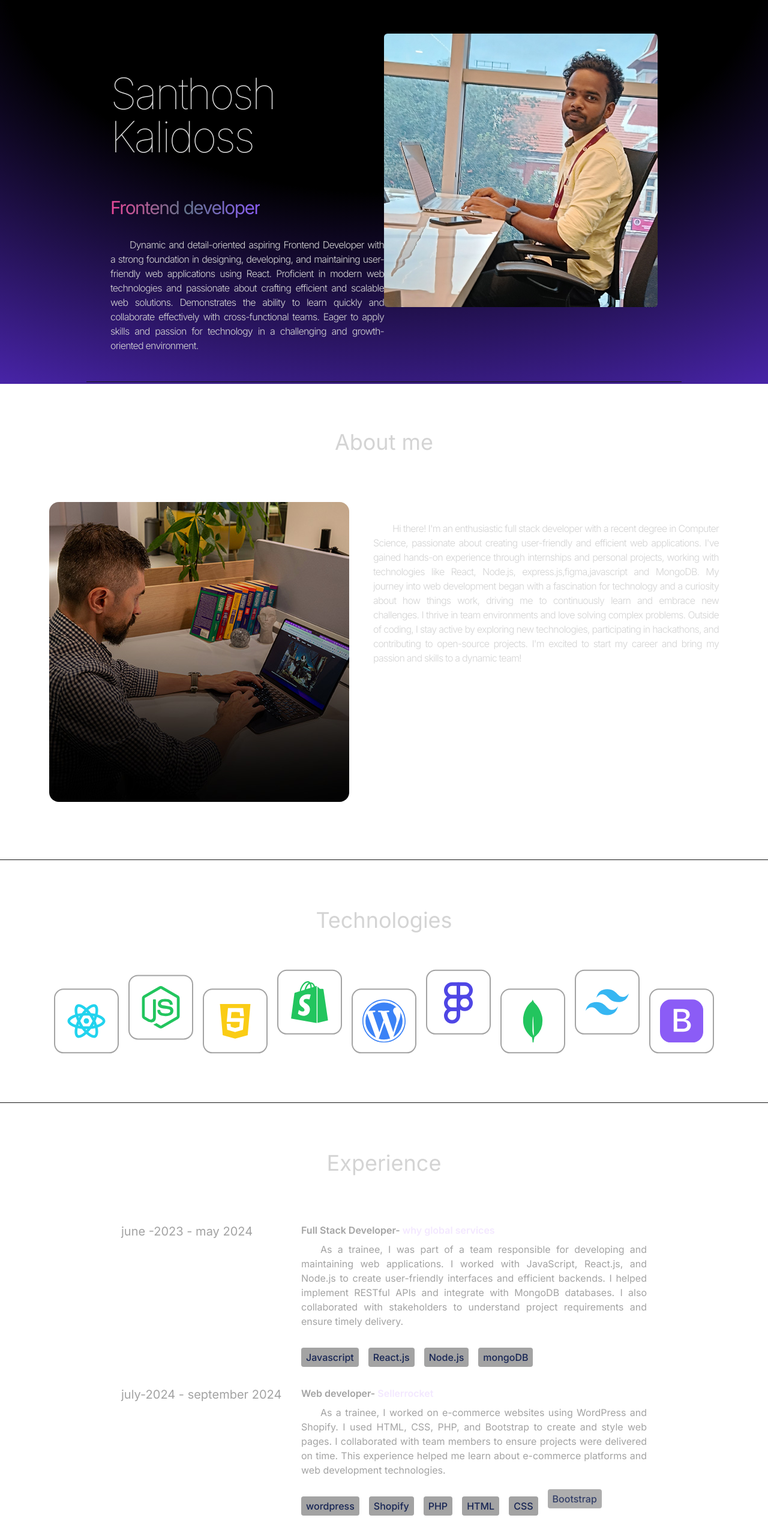
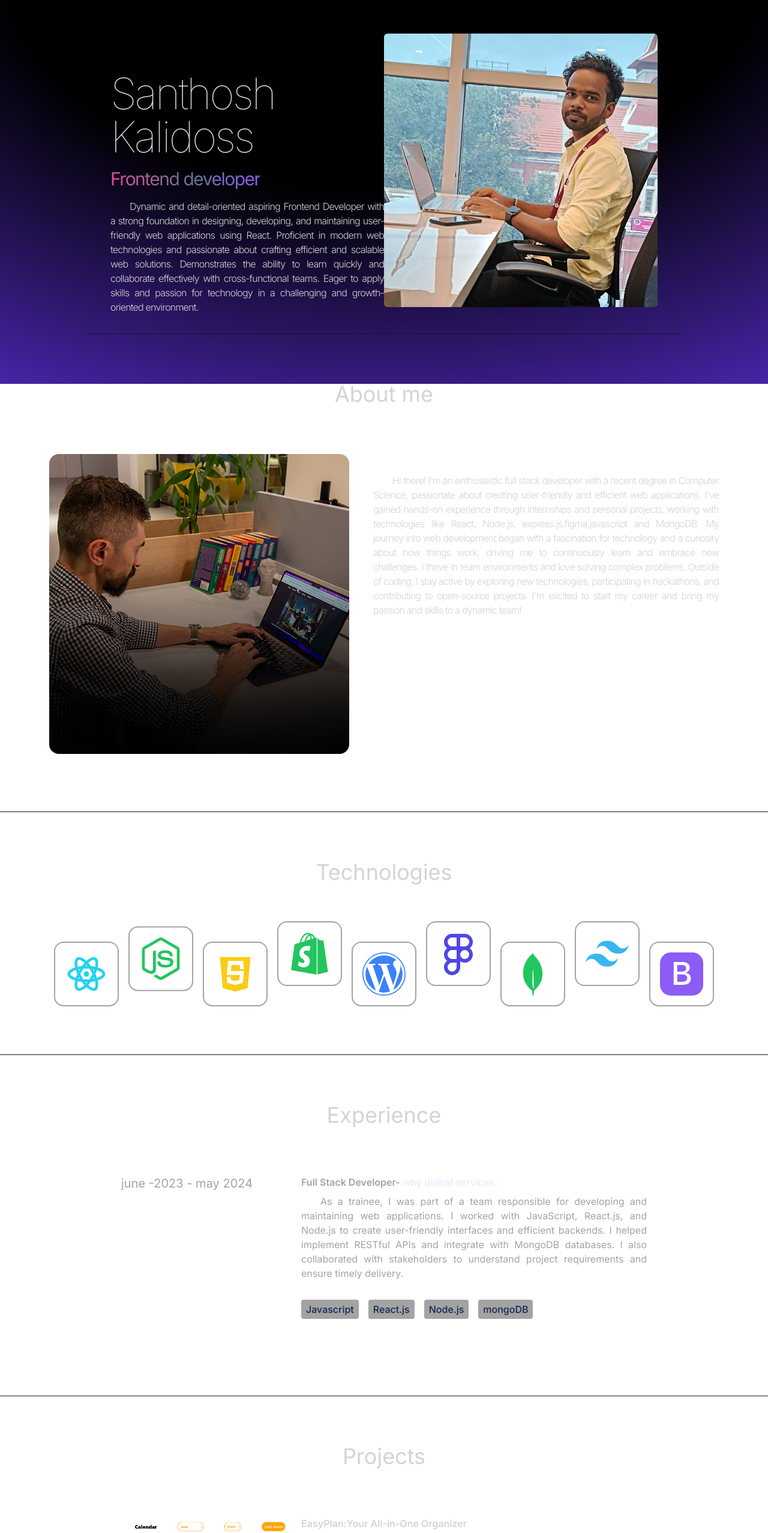
Before and after one commit to santhoshmkr/React-Portfolio, a React (Vite) app: page / in a window 1280 px wide. Shown: the part 160-2716 px from the top of the page at 60% size. Built offline with nearby package versions, Linux system fonts and the light colour scheme.

Commit message:
removed seller

```diff
--- a/src/components/Hero.jsx
+++ b/src/components/Hero.jsx
@@ -13,15 +13,15 @@ const container =(delay)=>({
 
 const Hero = () => {
   return (
-    <div className="border-b border-neutral-900 pb-4 lg:mb-35 mx-36">
-      <div className="flex flex-wrap mx-10">
-        <div className="w-full lg:w-1/2">
+    <div className="border-b border-neutral-900 pb-4 lg:mb-35 lg:mx-36 ">
+      <div className="flex flex-wrap mx-10 ">
+        <div className="w-full lg:w-1/2 ">
             <div className="flex flex-col items-center lg:items-start">
                 <motion.h1
                 variants={container(0)}
                 initial="hidden"
                 whileInView="visible"
-                className="pb-16 text-6xl font-thin tracking-tighter lg:mt-16 lg:text-7xl">Santhosh Kalidoss</motion.h1>
+                className="pb-16 sm:pb-4 text-6xl font-thin tracking-tighter lg:mt-16 lg:text-7xl">Santhosh Kalidoss</motion.h1>
             </div>
             <motion.span
             variants={container(0.5)}
@@ -32,7 +32,7 @@ const Hero = () => {
             variants={container(1)}
             initial="hidden"
             whileInView="visible"
-            className="my-2 max-w-xl py-6 font-light tracking-tighter text-justify indent-8">{HERO_CONTENT}</motion.p>
+            className="my-2 max-w-xl py-6 sm:py-2 font-light tracking-tighter text-justify indent-8">{HERO_CONTENT}</motion.p>
         </div>
         <div className="w-full lg:w-1/2">
             <motion.div
@@ -44,7 +44,7 @@ const Hero = () => {
 
                 height={150}
                 width={500}
-                className='rounded-md'
+                className='rounded-md ml-10 sm:ml-0'
                 transition={{duration:1, delay:1.2}}
                 src={Profilepic} alt="" />
             </motion.div>
--- a/src/constants/index.js
+++ b/src/constants/index.js
@@ -16,13 +16,6 @@ export const EXPERIENCES = [
     company: "why global services",
     description: `As a trainee, I was part of a team responsible for developing and maintaining web applications. I worked with JavaScript, React.js, and Node.js to create user-friendly interfaces and efficient backends. I helped implement RESTful APIs and integrate with MongoDB databases. I also collaborated with stakeholders to understand project requirements and ensure timely delivery.`,
     technologies: ["Javascript", "React.js", "Node.js", "mongoDB"],
-  },
-  {
-    year: "july-2024 - september 2024",
-    role: "Web developer",
-    company: "Sellerrocket",
-    description: `As a trainee, I worked on e-commerce websites using WordPress and Shopify. I used HTML, CSS, PHP, and Bootstrap to create and style web pages. I collaborated with team members to ensure projects were delivered on time. This experience helped me learn about e-commerce platforms and web development technologies.`,
-    technologies: ["wordpress", "Shopify", "PHP", "HTML", "CSS", "Bootstrap"],
   }
 ];
 
```
